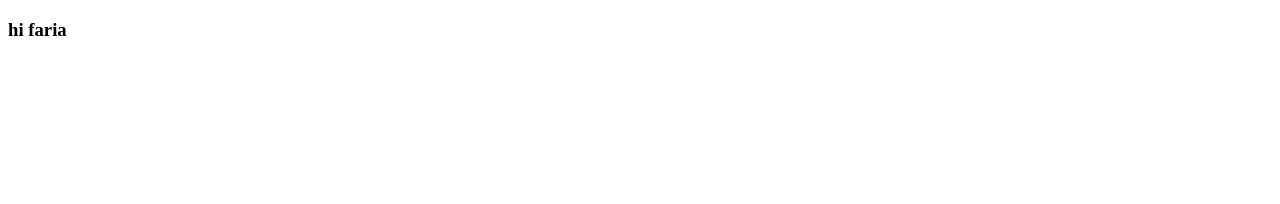
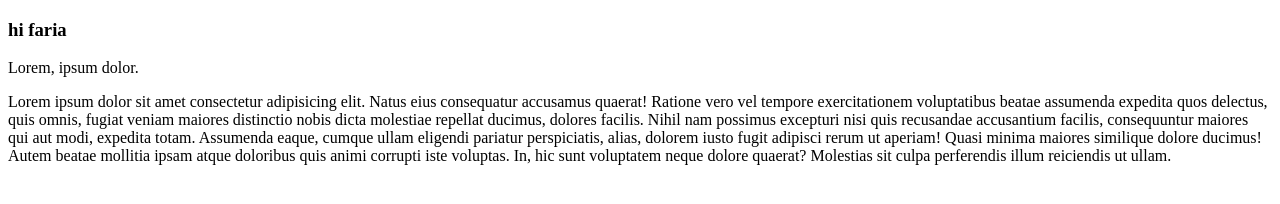
Before and after one commit to fariarahman93/problem-will-never-last, a plain HTML site: page index.html in a window 1280 px wide. Drawn offline with Linux system fonts and the light colour scheme.

Commit message:
added css

```diff
--- a/index.html
+++ b/index.html
@@ -6,7 +6,11 @@
     <title>problem will never last</title>
 </head>
 <body>
+   <div>
     <h3>hi faria</h3>
+    <p>Lorem, ipsum dolor.</p>
+    <p>Lorem ipsum dolor sit amet consectetur adipisicing elit. Natus eius consequatur accusamus quaerat! Ratione vero vel tempore exercitationem voluptatibus beatae assumenda expedita quos delectus, quis omnis, fugiat veniam maiores distinctio nobis dicta molestiae repellat ducimus, dolores facilis. Nihil nam possimus excepturi nisi quis recusandae accusantium facilis, consequuntur maiores qui aut modi, expedita totam. Assumenda eaque, cumque ullam eligendi pariatur perspiciatis, alias, dolorem iusto fugit adipisci rerum ut aperiam! Quasi minima maiores similique dolore ducimus! Autem beatae mollitia ipsam atque doloribus quis animi corrupti iste voluptas. In, hic sunt voluptatem neque dolore quaerat? Molestias sit culpa perferendis illum reiciendis ut ullam.</p>
+   </div>
 
 </body>
 </html>
--- /dev/null
+++ b/styles/blog.css
@@ -0,0 +1,3 @@
+div{
+    color: blue;
+}
```
